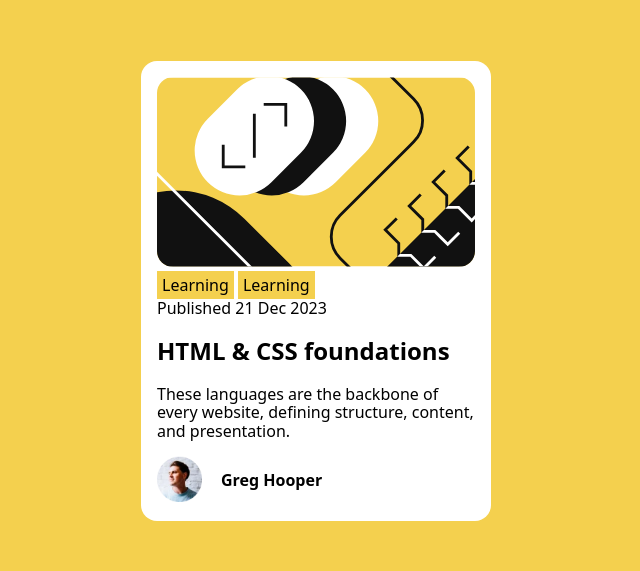
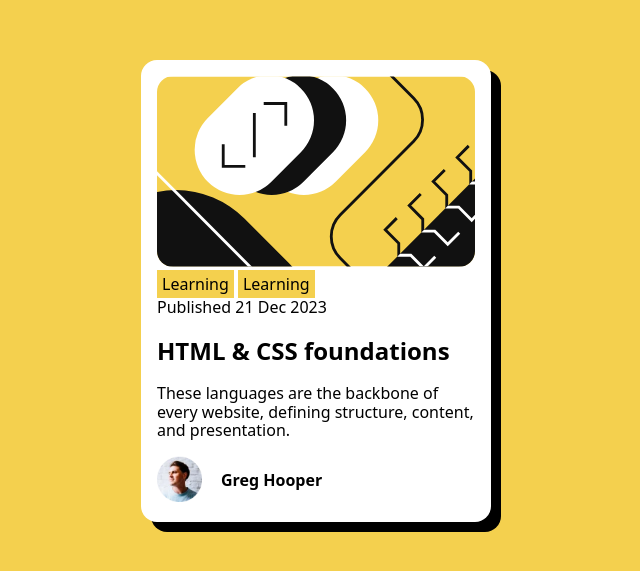
Before and after one commit to bcatubig/frontend-mentor, a plain HTML site: page 02-blog-preview/index.html in a window 1280 px wide. Shown: the part 109-680 px from the top of the page, without its empty margins (324-964 px from the left). Drawn offline with nearby package versions, Linux system fonts and the light colour scheme.

Commit message:
add drop shadow

```diff
--- a/02-blog-preview/style.css
+++ b/02-blog-preview/style.css
@@ -30,6 +30,7 @@
   max-width: 350px;
   border-radius: 1rem;
   padding: 1rem;
+  filter: drop-shadow(10px 10px 0 #000000);
 }
 
 .preview {
@@ -55,6 +56,5 @@
   p {
     color: --clr-grey-950;
     font-weight: 600;
-    margin: 0;
   }
 }
```
